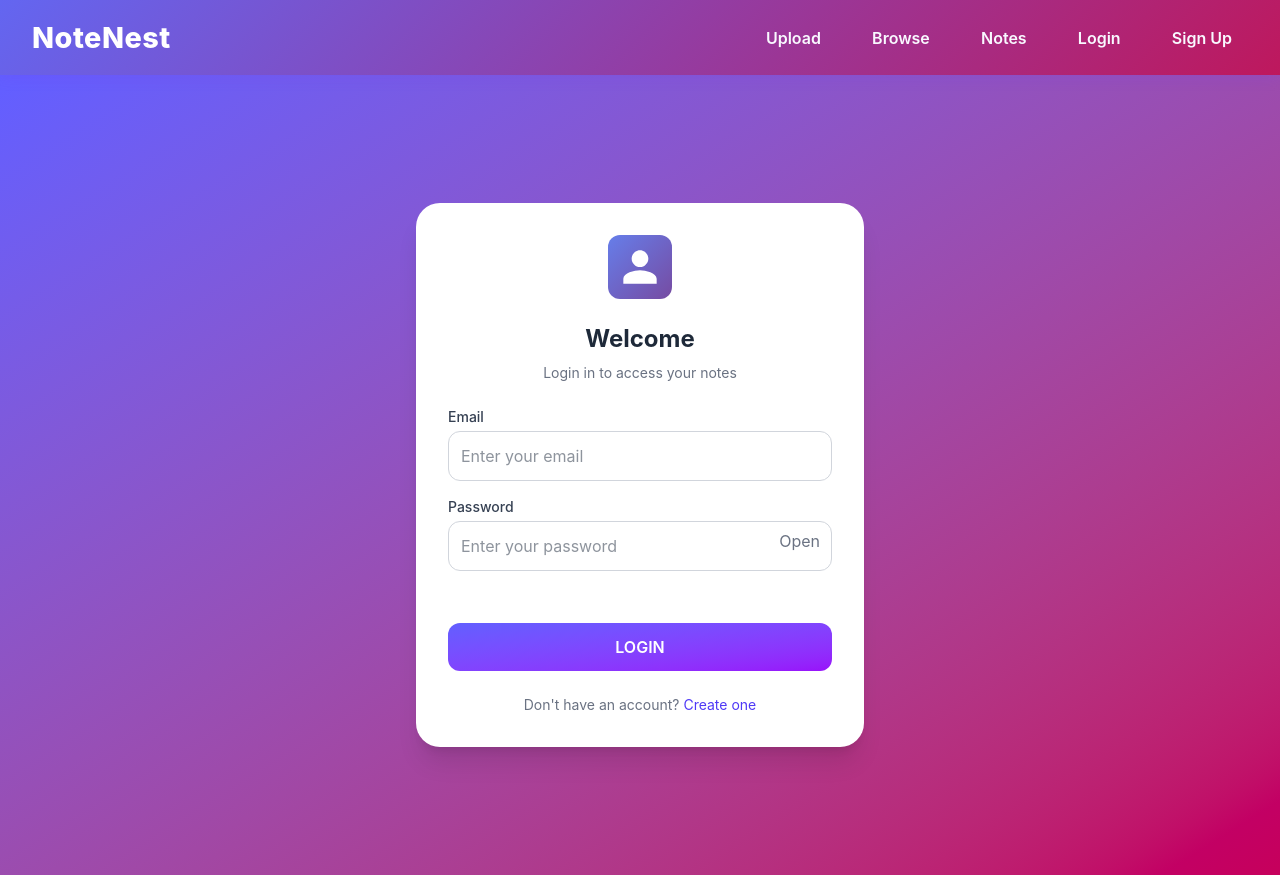
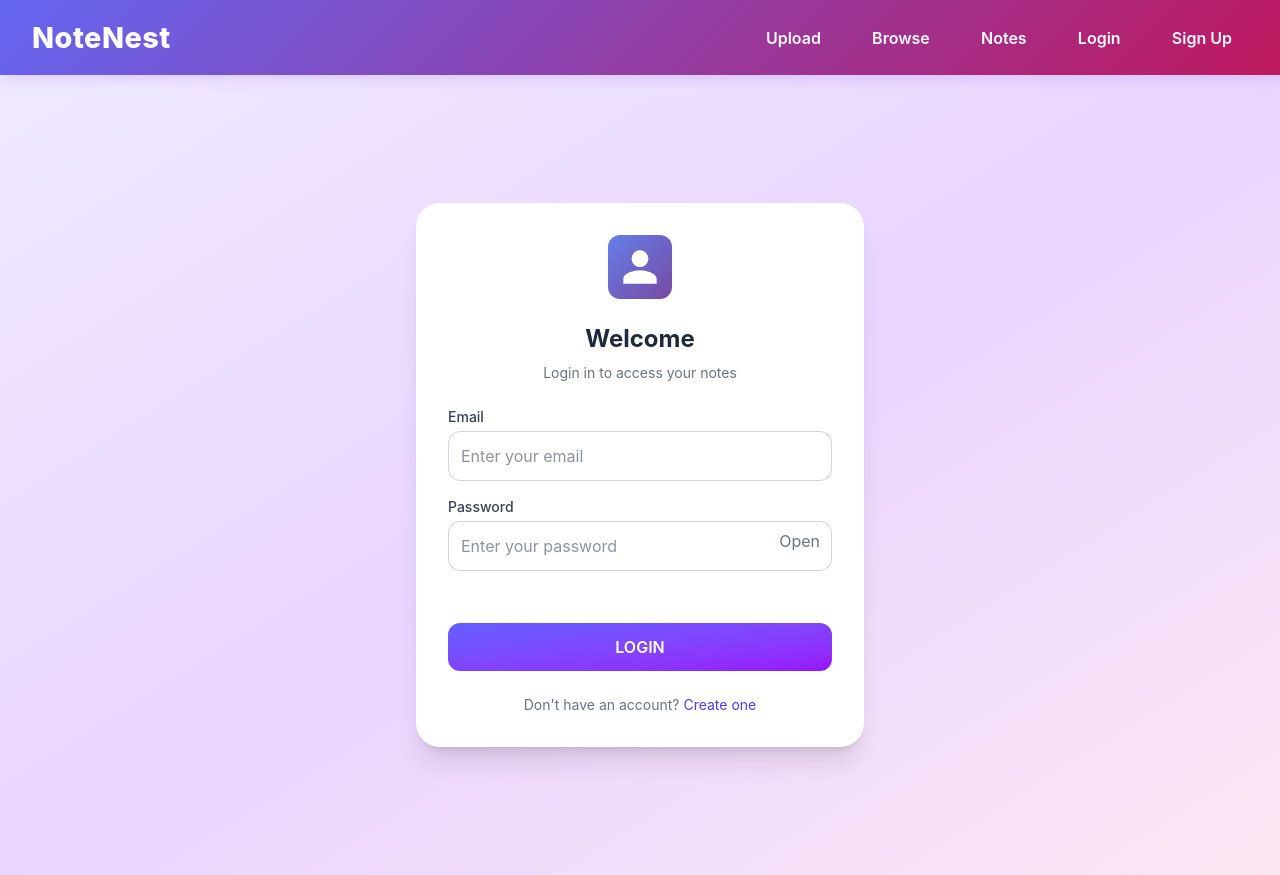
Before and after one commit to rxiddhi/NotesShaaring-Platform, a React (Vite) app in the folder frontend/: page /login in a window 1280 px wide. Built offline with nearby package versions, Linux system fonts and the light colour scheme.

Commit message:
Improved UI consistency across Login, Signup, Upload, and Browse pages with unified gradient and layout styles.

```diff
--- a/frontend/src/components/Login.jsx
+++ b/frontend/src/components/Login.jsx
@@ -29,7 +29,12 @@ export default function Login() {
   };
 
   return (
-    <div className="flex items-center justify-center min-h-screen bg-gradient-to-br from-indigo-500 to-pink-700">
+    <div
+      className="flex items-center justify-center min-h-screen"
+      style={{
+        background: 'linear-gradient(to bottom right, #f0e9ff, #e9d5ff, #fce7f3)',
+      }}
+    >
       <div className="bg-white p-8 rounded-3xl w-full max-w-md shadow-xl">
         <div className="flex justify-center mb-6">
           <div
--- a/frontend/src/components/NotesBrowsingPage.jsx
+++ b/frontend/src/components/NotesBrowsingPage.jsx
@@ -111,7 +111,7 @@ export default function NotesBrowsingPage() {
   }
 
   return (
-    <div className="min-h-screen bg-gradient-to-br from-slate-100 to-slate-200 p-6 font-sans">
+  <div className="min-h-screen p-6 font-sans" style={{ background: 'linear-gradient(to bottom right, #f0e9ff, #e9d5ff, #fce7f3)' }}>
    <h1 className="text-3xl font-bold mb-4 bg-gradient-to-r from-[#667EEA] to-[#764BA2] bg-clip-text text-transparent">
   Browse Notes
 </h1>
--- a/frontend/src/components/SignUp.jsx
+++ b/frontend/src/components/SignUp.jsx
@@ -76,7 +76,12 @@ export default function SignUp() {
   };
 
   return (
-    <div className="flex items-center justify-center min-h-screen bg-gradient-to-br from-indigo-500 to-pink-700">
+    <div
+      className="flex items-center justify-center min-h-screen"
+      style={{
+        background: 'linear-gradient(to bottom right, #f0e9ff, #e9d5ff, #fce7f3)',
+      }}
+    >
       <div className="bg-white p-8 rounded-3xl w-full max-w-md shadow-xl">
         <div className="flex justify-center mb-6">
           <div
@@ -121,6 +126,7 @@ export default function SignUp() {
               <p className="text-sm text-red-500 mt-1">{errors.username}</p>
             )}
           </div>
+
           <div>
             <label className="block text-sm font-medium text-gray-700">
               Email
@@ -139,6 +145,7 @@ export default function SignUp() {
               <p className="text-sm text-red-500 mt-1">{errors.email}</p>
             )}
           </div>
+
           <div>
             <label className="block text-sm font-medium text-gray-700">
               Password
@@ -166,7 +173,6 @@ export default function SignUp() {
               <p className="text-sm text-red-500 mt-1">{errors.password}</p>
             )}
           </div>
-
 
           <div>
             <label className="block text-sm font-medium text-gray-700">
@@ -198,7 +204,6 @@ export default function SignUp() {
             )}
           </div>
 
-
           <button
             type="submit"
             className="w-full py-3 text-white font-semibold rounded-xl transition duration-300 bg-gradient-to-br from-indigo-500 to-purple-600 hover:from-indigo-600 hover:to-indigo-600"
```
Also changed, not shown: frontend/src/styles/NotesUploadPage.css (+7 -9 lines).
